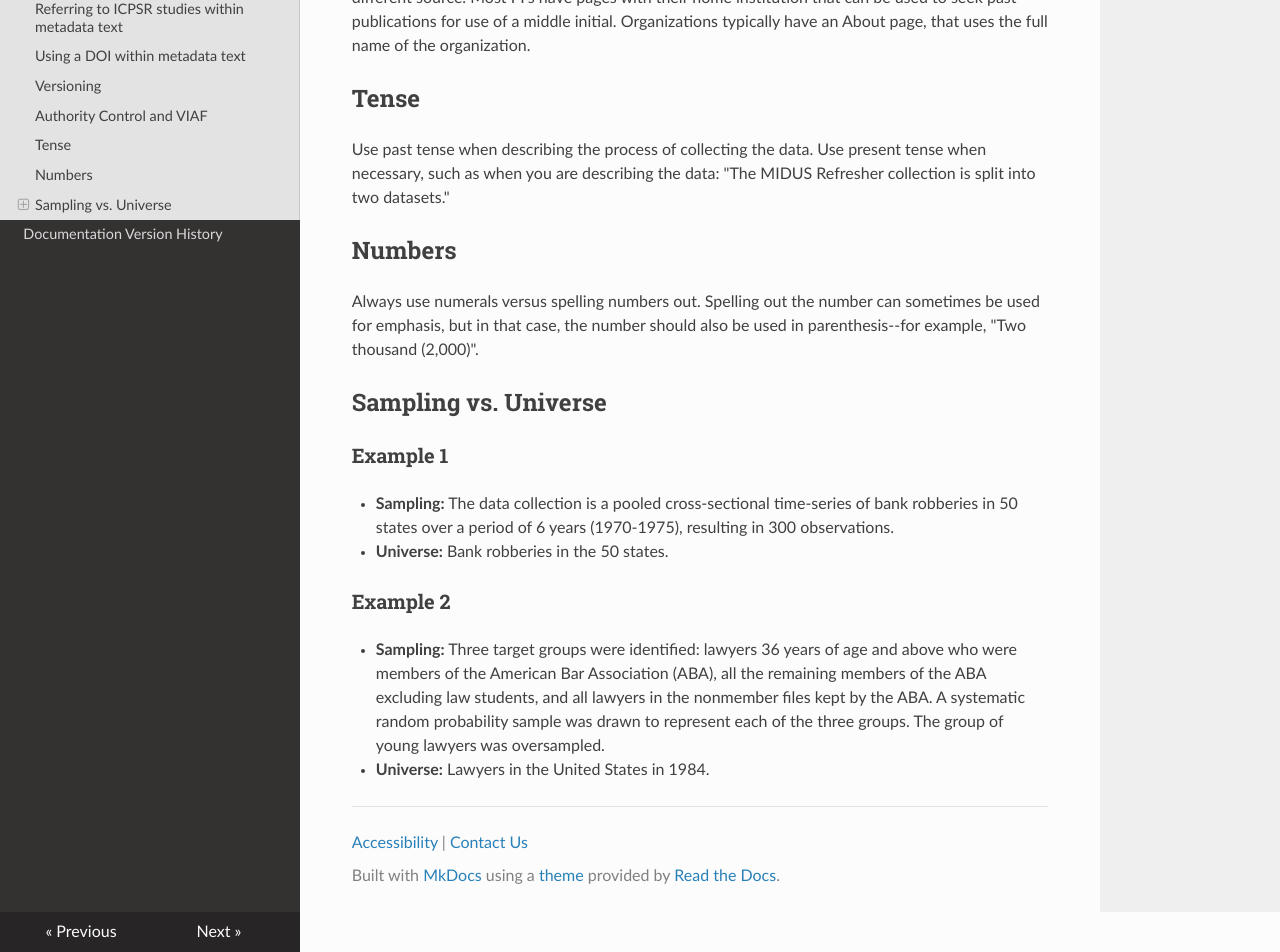
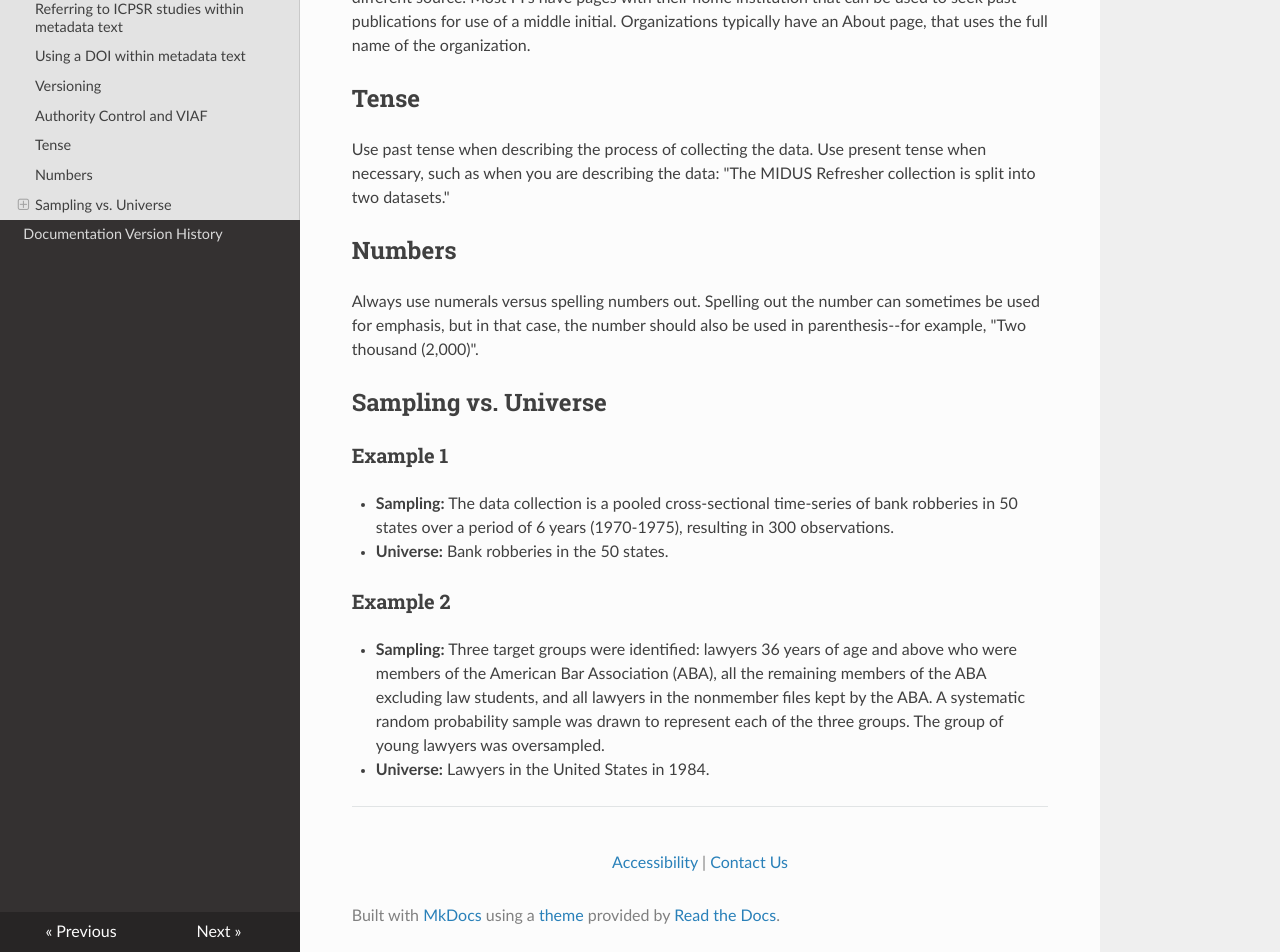
Before and after one commit to shallcro/metadata_test, an MkDocs documentation site: the page built from markdown/icpsr_style_guide.md, in a window 1280 px wide and 1400 px high, scrolled down 1538 px. Shown: the part 448-1400 px from the top of the window. Built offline with MkDocs 1.6.1, drawn with Linux system fonts in a browser that asks for light colours; nearby versions of some CDN libraries.

Commit message:
improve footer

```diff
--- /dev/null
+++ b/markdown/assets/style.css
@@ -0,0 +1,5 @@
+.icpsr_footer {
+    text-align: center;    /* Center text horizontally */
+    padding-top: 20px;     /* Add padding above text */
+    padding-bottom: 20px;  /* Add padding below text */
+  }
--- a/resources/mkdocs.yml
+++ b/resources/mkdocs.yml
@@ -11,8 +11,8 @@ theme:
   name: readthedocs
   custom_dir: custom_theme/
   prev_next_buttons_location: none
-  logo: ICPSR_logo_rgb_white-01.png
+  logo: ./assets/ICPSR_logo_rgb_white-01.png
   navigation_depth: 5
   sticky_navigation: true
 extra_css:
-  - style.css
+  - ./assets/style.css
```
Also changed, not shown: 2 other files.
